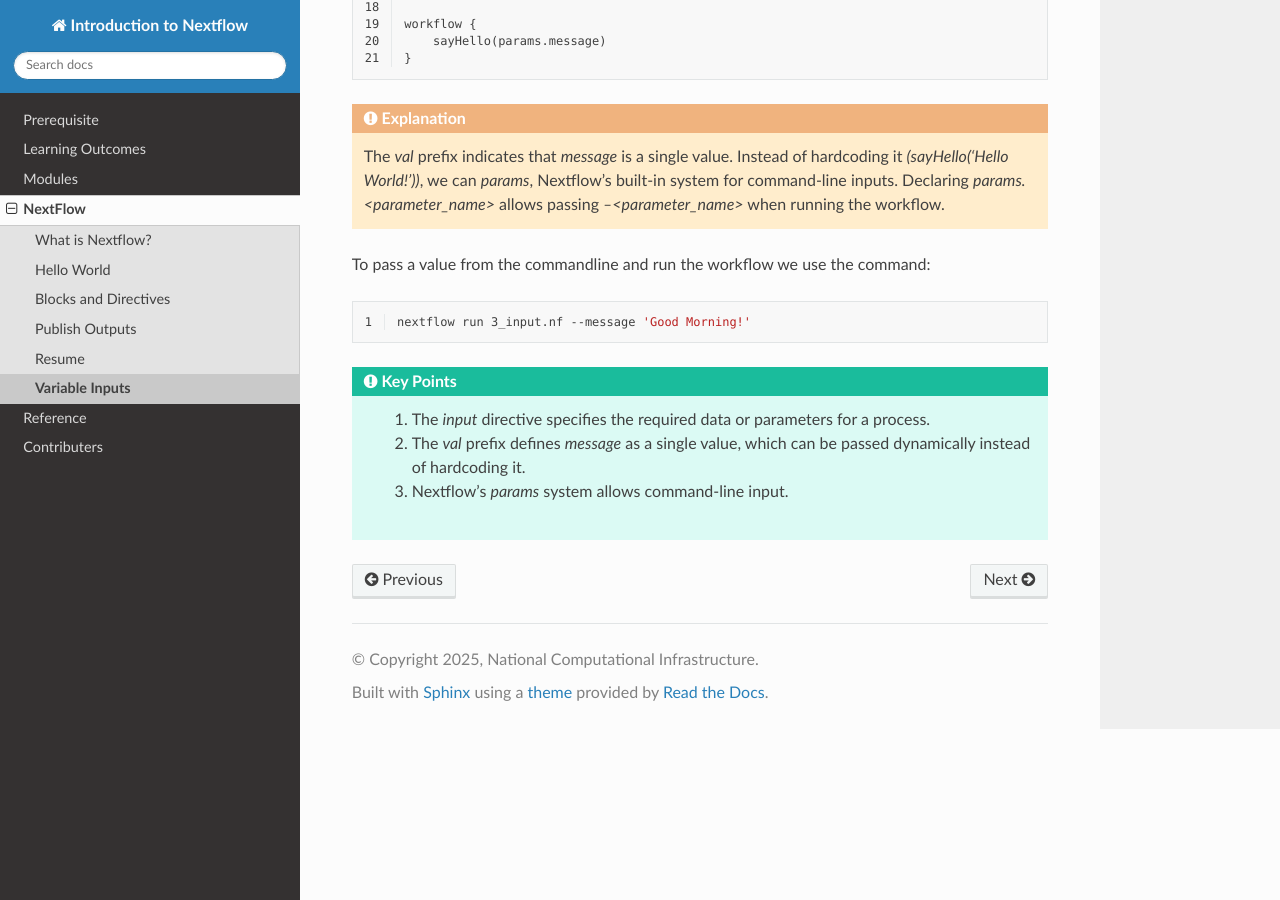
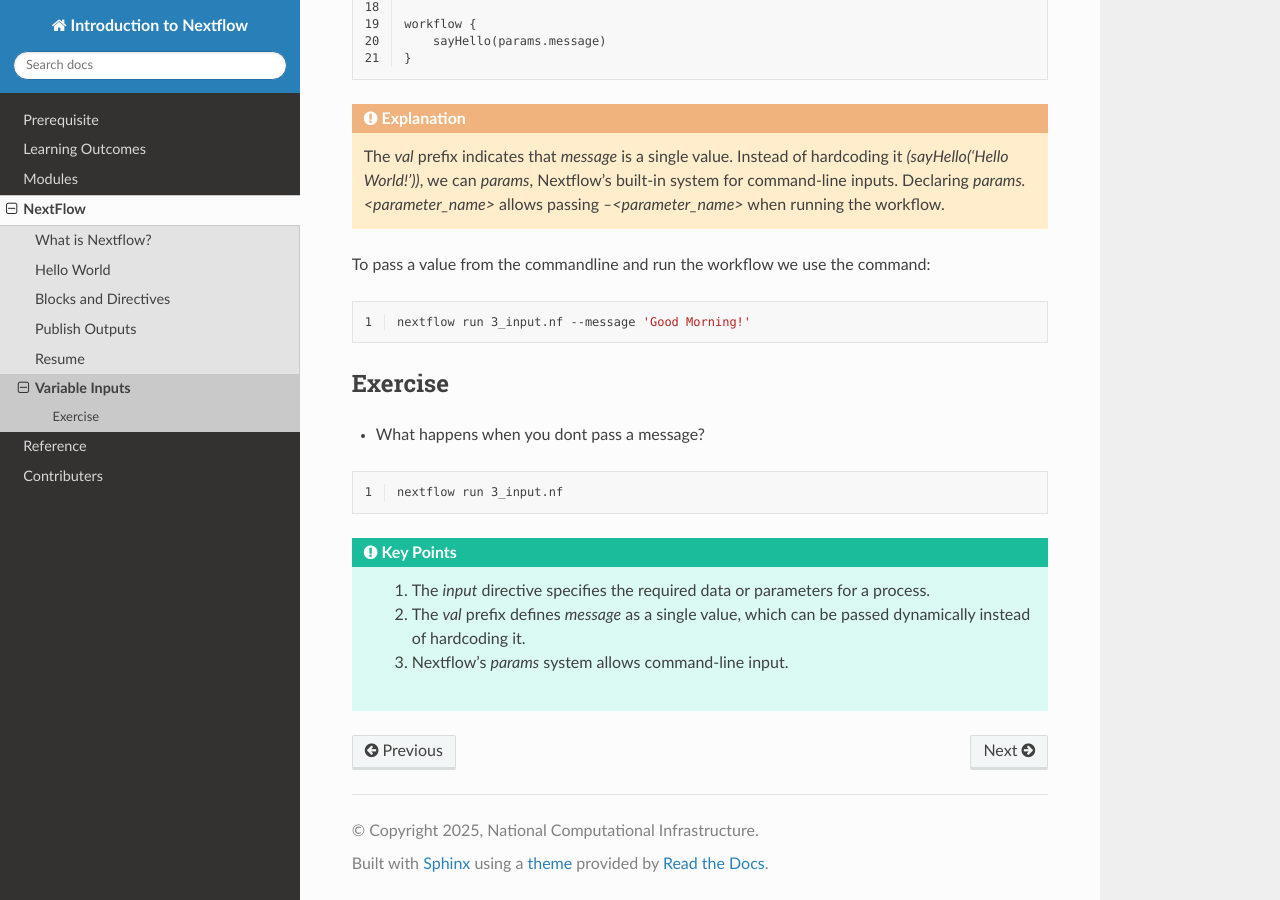
Before and after one commit to NCI900-Training-Organisation/intro-to-nextflow, a Sphinx documentation site: the page built from docs/source/tutorial/input.rst, in a window 1280 px wide and 900 px high, scrolled down 704 px. Built offline with Sphinx 7.4.7 and the Read the Docs theme 3.1.0, drawn with Linux system fonts in a browser that asks for light colours.

Commit message:
exercise updated

```diff
--- a/docs/source/tutorial/input.rst
+++ b/docs/source/tutorial/input.rst
@@ -55,6 +55,15 @@
     nextflow run 3_input.nf --message 'Good Morning!'
 
 
+Exercise
+^^^^^^^^^
+
+- What happens when you dont pass a message?
+
+.. code-block:: bash
+    :linenos:
+
+    nextflow run 3_input.nf
 
 
 .. admonition:: Key Points
```
Also changed, not shown: 1 other file.
